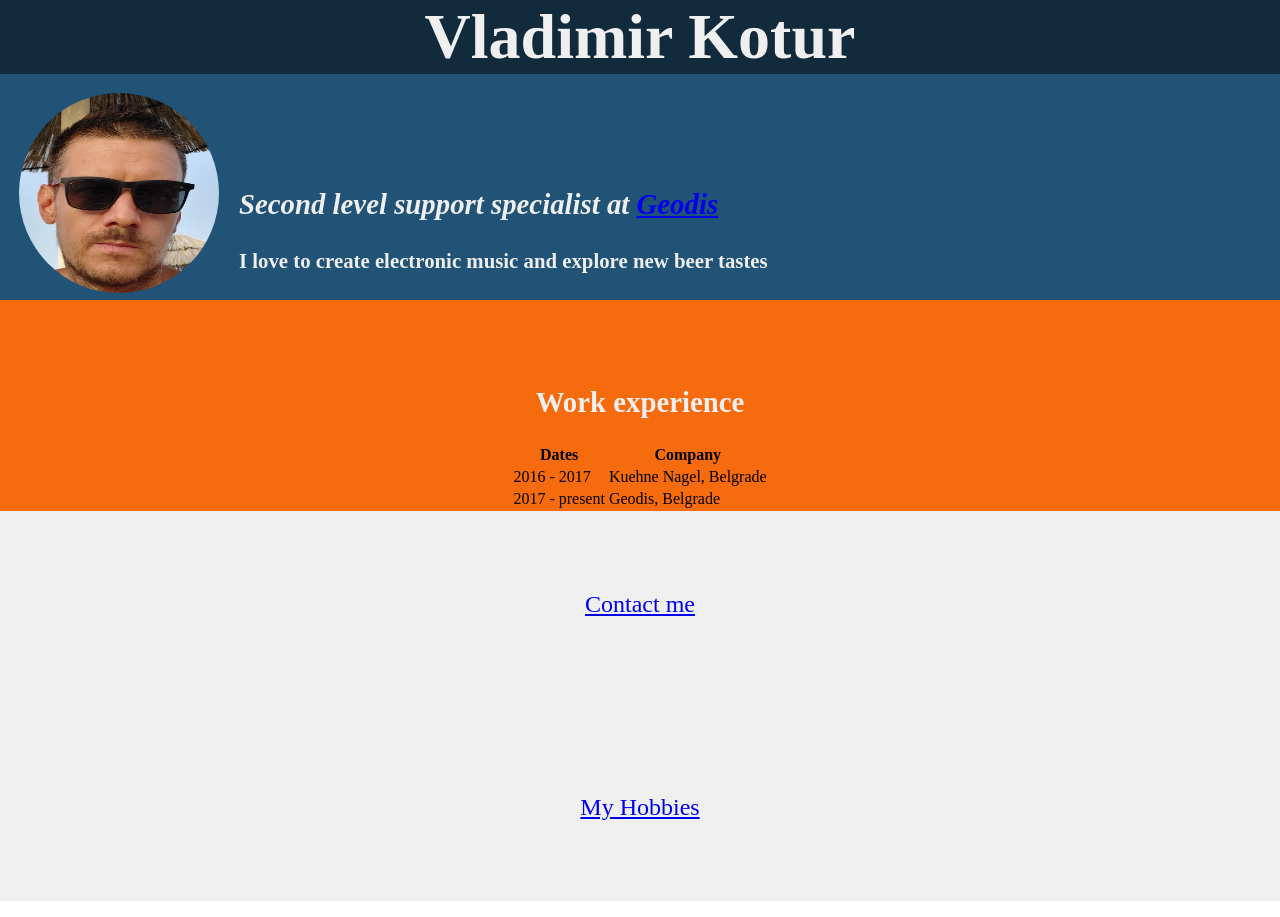
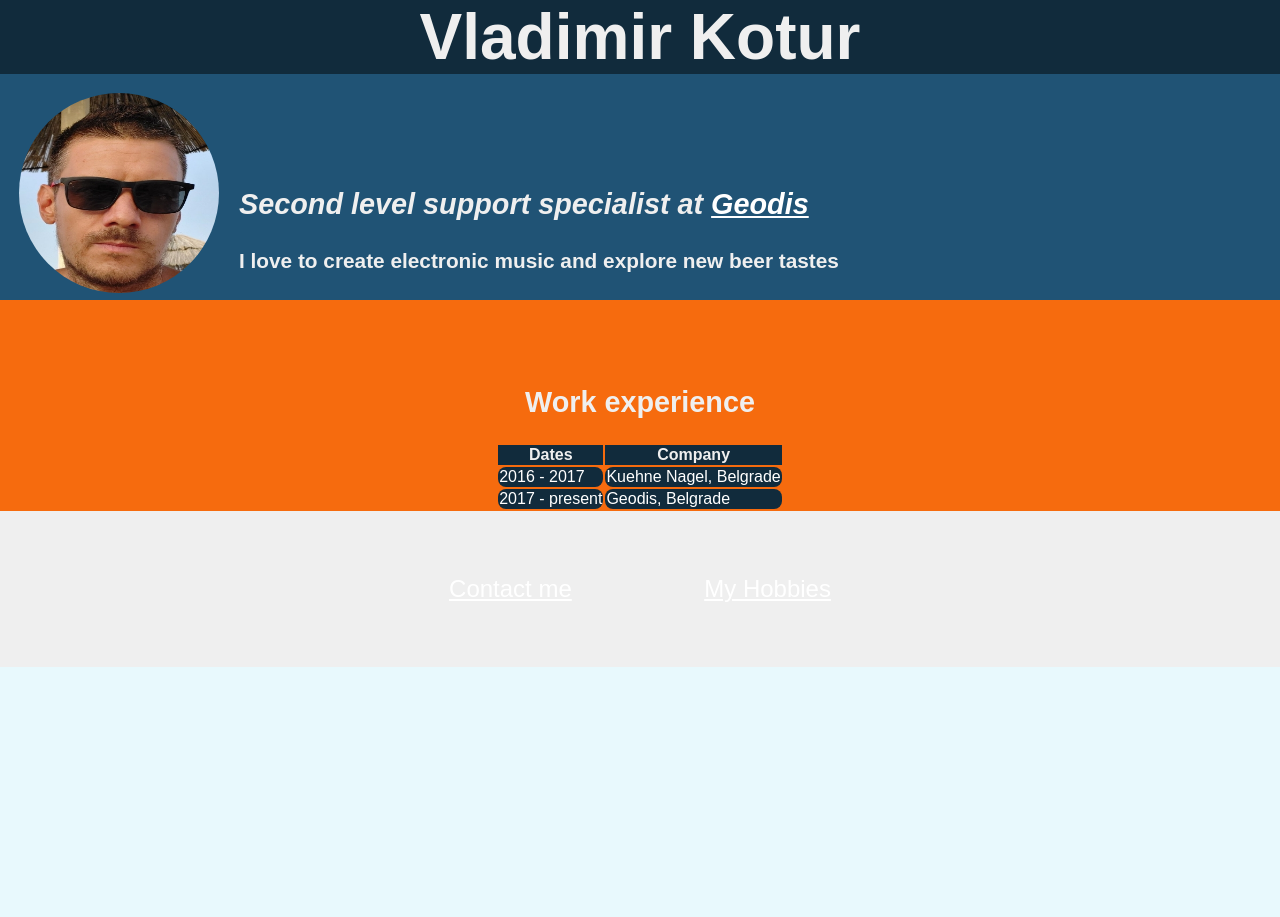
Before and after one commit to rashanimm/CV, a plain HTML site: page index.html in a window 1280 px wide. After the commit the page ends 800 px from the top, so only its background shows below. Drawn offline with Linux system fonts and the light colour scheme.

Commit message:
main CSS file uploaded

```diff
--- a/main.css
+++ b/main.css
@@ -3,6 +3,8 @@ html {
 }
 body {
     margin: 0;
+    background-color: #E8F9FD;
+    font-family: 'Outfit', sans-serif;
 }
 
 header {
@@ -13,6 +15,11 @@ header h1 {
     margin-bottom: 0;
     margin-top: 0;
     font-size: 4em;
+
+}
+
+#top a {
+    color: white;
 }
 
 img {
@@ -38,12 +45,30 @@ section h2 {
 }
 
 footer p a {
-   font-size: 1.5em;
+    font-size: 1.5em;
+    height: 10em;
+    width: 10em;
+    color: white;
 }
 
 footer p{
-    margin-top: 0;
-    padding: 5em;
+    margin: 0;
+    padding: 4em;
+    display: inline-block;
+
+}
+td {
+    color: white;
+
+}
+th {
+    color: #EFEFEF;
+    background-color: #112B3C;
+}
+
+#middle td {
+    background-color: #112B3C;
+    border-radius: 0.5em;
 }
 
 #top {
@@ -55,3 +80,28 @@ footer p{
 #bottom {
     background-color: #EFEFEF;
 }
+
+#first {
+    background-color: #C2DED1;
+    border-radius: 0.5em;
+}
+
+#second {
+    background-color: #ECE5C7;
+    border-radius: 0.5em;
+}
+
+#third {
+    background-color: #CDC2AE;
+    border-radius: 0.5em;
+}
+
+#fourth {
+    background-color: #354259;
+    border-radius: 0.5em;
+}
+
+a:hover {
+    background-color: black;
+    border-radius: 0.2em;
+}
```
